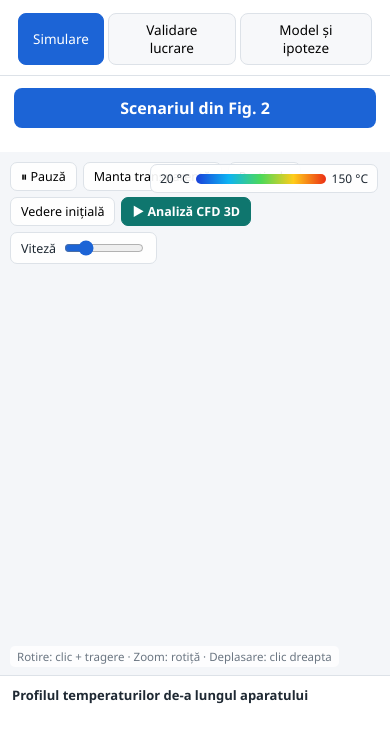
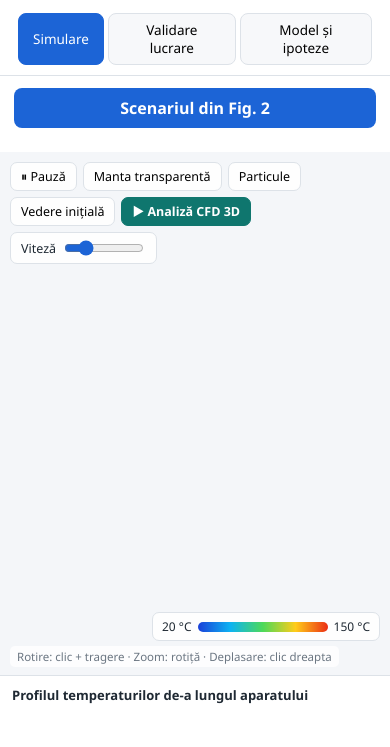
Before and after one commit to Beldugan/schimbator-3d, a website: page index.html in a window 390 px wide. Shown: the part 97-844 px from the top of the page. Drawn offline with nearby package versions, Linux system fonts and the light colour scheme.

Commit message:
Legenda de culori nu mai acoperă bara de butoane pe ecrane înguste
Co-Authored-By: Claude Opus 5.5 <noreply@anthropic.com>
Claude-Session: https://claude.ai/code/session_01TZFbCtdnohMqw3CV8EDHHQ

```diff
--- a/css/style.css
+++ b/css/style.css
@@ -117,3 +117,7 @@ code { background: #eef1f5; padding: 1px 5px; border-radius: 4px; font-size: 13p
 .cfdtable th { font-weight: 600; background: none; border: 0; border-bottom: 1px solid #99d5cf; }
 .cfdnote { font-size: 12px; line-height: 1.45; color: #1f3b39; background: #fff; border-radius: 7px; padding: 6px 8px; border: 1px solid #c9e6e3; }
 #cfdConv { width: 100%; height: 90px; margin-top: 6px; }
+
+@media (max-width: 900px) {
+  .legend { top: auto; bottom: 34px; right: 10px; }
+}
```
